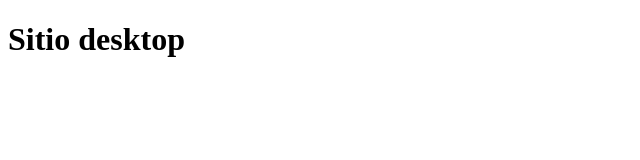
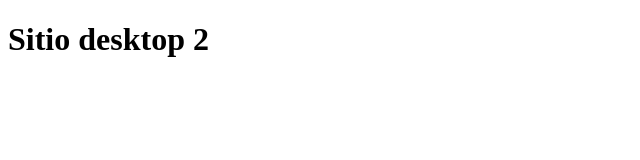
Before and after one commit to jonlipner/mobile, a plain HTML site: page index.html in a window 1280 px wide. Shown: the full height of the page, 0-640 px from the left. Drawn offline with Linux system fonts and the light colour scheme.

Commit message:
Pequeño cambio

```diff
--- a/index.html
+++ b/index.html
@@ -5,6 +5,6 @@
 		<title>Index</title>
 	</head>
 	<body>
-		<h1>Sitio desktop</h1>
+		<h1>Sitio desktop 2</h1>
 	</body>
 </html>
```
